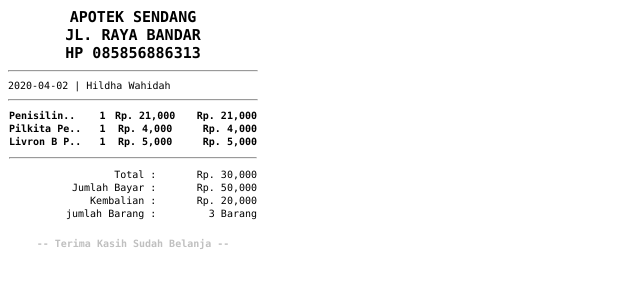
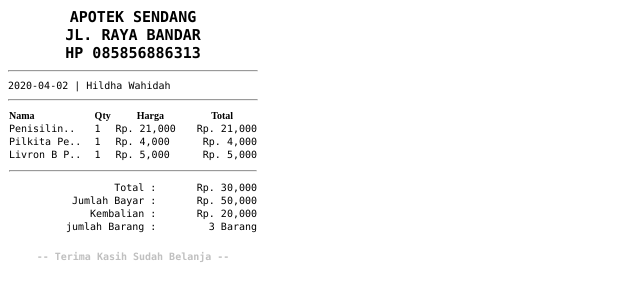
Before and after one commit to ilhamsyah06/appobat, a PHP site: page /transaksi/nota.php?id=1 in a window 1280 px wide. Shown: the top 301 px of the page, without its empty margins (0-640 px from the left). Run offline with PHP 8.4, Linux system fonts and the light colour scheme; data comes from the database, SQL or seed files in the repository; data that the repository does not hold is empty.

Commit message:
add db app error

```diff
--- a/stok/list_stok.php
+++ b/stok/list_stok.php
@@ -56,9 +56,9 @@
                   <tr>
                     <td><?php echo $data['id_stok'] ?></td>
                     <td><?php echo $data['nama_obat'] ?></td>
-                    <td><span class="label label-warning"><?php echo $data['stok_sekarang'] ?></span></td>
-                    <td><?php echo $data['satuan'] ?></td>
-                    <td><?php echo $data['harga_jual'] ?></td>
+                    <td><?php echo $data['stok_sekarang'] ?></td>
+                    <td><span class="badge badge-warning"><?php echo $data['satuan'] ?></span></td>
+                    <td>Rp.<?php echo number_format($data['harga_jual']) ?>,-</td>
                     <td><?php echo $data['tgl_masuk'] ?></td>
                     <td><?php echo $data['tgl_kadaluarsa'] ?></td>
                     <td>
--- a/transaksi/keranjang.php
+++ b/transaksi/keranjang.php
@@ -22,6 +22,7 @@ if(isset($_POST['id_obat'])){
                 'id_obat' => $pecah['id_obat'],
                 'nama_obat' => $pecah['nama_obat'],
                 'harga_jual' => $pecah['harga_jual'],
+                'satuan' => $pecah['satuan'],
                 'qty' => $qty,
                 'idstok' => $pecah['id_stok']
                );
@@ -35,6 +36,7 @@ if(isset($_POST['id_obat'])){
             'id_obat' => $pecah['id_obat'],
             'nama_obat' => $pecah['nama_obat'],
             'harga_jual' => $pecah['harga_jual'],
+            'satuan' => $pecah['satuan'],
             'qty' => $qty,
             'idstok' => $pecah['id_stok']
           );
--- a/transaksi/nota.php
+++ b/transaksi/nota.php
@@ -49,6 +49,12 @@ AND transaksi.id_transaksi='$_GET[id]'");
             <tr align="center"><td><hr></td></tr>
         </table>
         <table width="250" border="0" cellpadding="1" cellspacing="0">
+        <tr>
+                  <th align="left" style="font-size:10px;">Nama</th>
+                  <th align="left" style="font-size:10px;">Qty</th>
+                  <th  style="font-size:10px;">Harga</th>
+                  <th  style="font-size:10px;">Total</th>
+              </tr>
         <?php
               $query = mysqli_query($koneksi, "SELECT detail_transaksi.*, obat.*, stok.*
               FROM detail_transaksi, obat, stok
@@ -56,11 +62,12 @@ AND transaksi.id_transaksi='$_GET[id]'");
               AND detail_transaksi.id_stok = stok.id_stok AND id_transaksi='$_GET[id]'");
               while ($data1 = mysqli_fetch_array($query)){
               ?>
+
         <tr>
-            <th align="left" class="td"><?php echo substr($data1['nama_obat'],0,10) ?>..</th>
-            <th class="td"><?php echo $data1['qty'] ?></th>
-            <th class="td">Rp. <?php echo number_format($data1['harga']) ?></th>
-            <th class="td" align="right">Rp. <?php echo number_format($data1['total'])?></th>
+            <td align="left" class="td"><?php echo substr($data1['nama_obat'],0,10) ?>..</td>
+            <td class="td"><?php echo $data1['qty'] ?></td>
+            <td class="td">Rp. <?php echo number_format($data1['harga']) ?></td>
+            <td class="td" align="right">Rp. <?php echo number_format($data1['total'])?></td>
         </tr>
               <?php
             $barang = $barang+$data1['qty'];
--- a/transaksi/transaksi.php
+++ b/transaksi/transaksi.php
@@ -66,12 +66,12 @@ if(isset($_SESSION['keranjang'])){
                 <label for="tanggal">Tanggal</label>
                 <?php $tanggal = date('Y-m-d') ?>
                 <input type="date" class="form-control" id="tanggal" placeholder="Tanggal"
-                    value="<?php echo $tanggal ?>">
+                    value="<?php echo $tanggal ?>" readonly>
             </div>
             <div class="form-group row">
                 <label for="kasir">Kasir</label>
                 <input type="text" class="form-control" id="kasir" name="kasir" placeholder="Kasir"
-                    value="<?php echo $_SESSION['nama'] ?>">
+                    value="<?php echo $_SESSION['nama'] ?>" readonly>
             </div>
         </div>
         <!-- /.card-body -->
@@ -157,6 +157,7 @@ if(isset($_SESSION['keranjang'])){
                         <th>Kode</th>
                         <th>Nama Produk</th>
                         <th>Harga Satuan</th>
+                        <th>Satuan</th>
                         <th>Qty</th>
                         <th>Sub Total</th>
                         <th>Aksi</th>
@@ -166,6 +167,7 @@ if(isset($_SESSION['keranjang'])){
                         <td><span class="badge badge-primary" style="font-size:13px"><?=$value['id_obat']?></span></td>
                         <td><?= substr($value['nama_obat'],0,13)?>..</td>
                         <td>Rp. <?=number_format($value['harga_jual']) ?></td>
+                        <td><span class="badge badge-warning"><?=$value['satuan'] ?></span></td>
                         <td width="100px"><input type="number" class="form-control" name="qty[]"
                                 value="<?=$value['qty']?>"></td>
                         <td>Rp. <?=number_format($value['qty']*$value['harga_jual'])?></td>
--- a/transaksi/uang_kembali.php
+++ b/transaksi/uang_kembali.php
@@ -121,7 +121,7 @@ include 'function_dateindo.php';
               <!-- this row will not appear when printing -->
               <div class="row no-print">
                 <div class="col-12">
-                  <button onclick="window.open('transaksi/nota.php?id=<?php echo $data['id_transaksi']; ?>','mywindow','width=265px, height=400px')" class="btn btn-default"><i class="fas fa-print"></i> Print</button>
+                  <button onclick="window.open('transaksi/nota.php?id=<?php echo $data['id_transaksi']; ?>','mywindow','width=240px, height=400px')" class="btn btn-default"><i class="fas fa-print"></i> Print</button>
                   <a type="button" href="index.php?page=transaksi" class="btn btn-success float-right"><i class="far fa-credit-card"></i> Transaksi Baru
                   </a>
                 </div>
```
Also changed, not shown: obat/edit_obat.php (+8 -5 lines), stok/edit_stok.php (+42 -12 lines).
